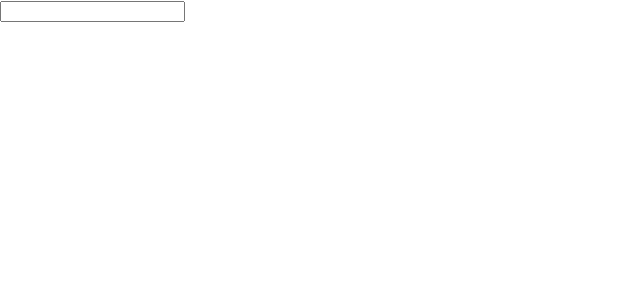
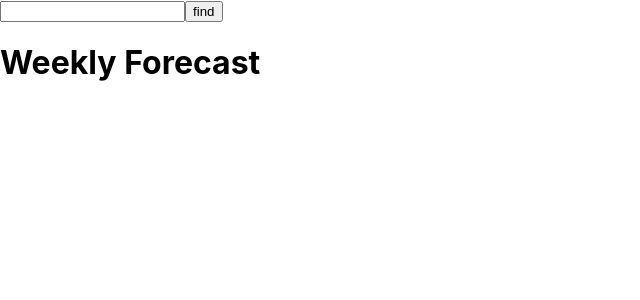
Before and after one commit to rgavin1/weather-app, a React (Create React App) app: page / in a window 1280 px wide. Shown: the top 300 px of the page, without its empty margins (0-640 px from the left). Built offline with nearby package versions, Linux system fonts and the light colour scheme.

Commit message:
Added Weekly Forecast Component

```diff
--- a/src/App.js
+++ b/src/App.js
@@ -1,10 +1,12 @@
 // import './App.css';
 import SearchBox from './Containers/SearchBox';
+import WeeklyForecast from './Components/WeeklyForecast';
 
 function App() {
   return (
     <div className="App">
       <SearchBox />
+      <WeeklyForecast />
     </div>
   );
 }
--- /dev/null
+++ b/src/Components/WeeklyForecast.js
@@ -0,0 +1,9 @@
+import React from 'react';
+
+const WeeklyForecast = () => {
+    return <div>
+        <h1>Weekly Forecast</h1>
+        </div>
+}
+
+export default WeeklyForecast;
--- a/src/Containers/SearchBox.js
+++ b/src/Containers/SearchBox.js
@@ -5,16 +5,20 @@ class SearchBox extends Component {
         super(props);
         this.state = { input: '' };
         this.handleChange = this.handleChange.bind(this);
+        this.handleSubmit = this.handleSubmit.bind(this);
     }
-
     handleChange(event){
         this.setState({ input: event.target.value })
     }
+    handleSubmit(event){
+        event.preventDefault();
+    }
     render(){
         return (
-            <>
-            <input type="text" value={this.state.input} onChange={this.handleChange} ></input>
-            </>
+            <form onSubmit={this.handleSubmit}>
+                <input type="text" value={this.state.input} onChange={this.handleChange} />
+                <input type="submit" value="find" />
+            </form>
         );
     }
 }
```
